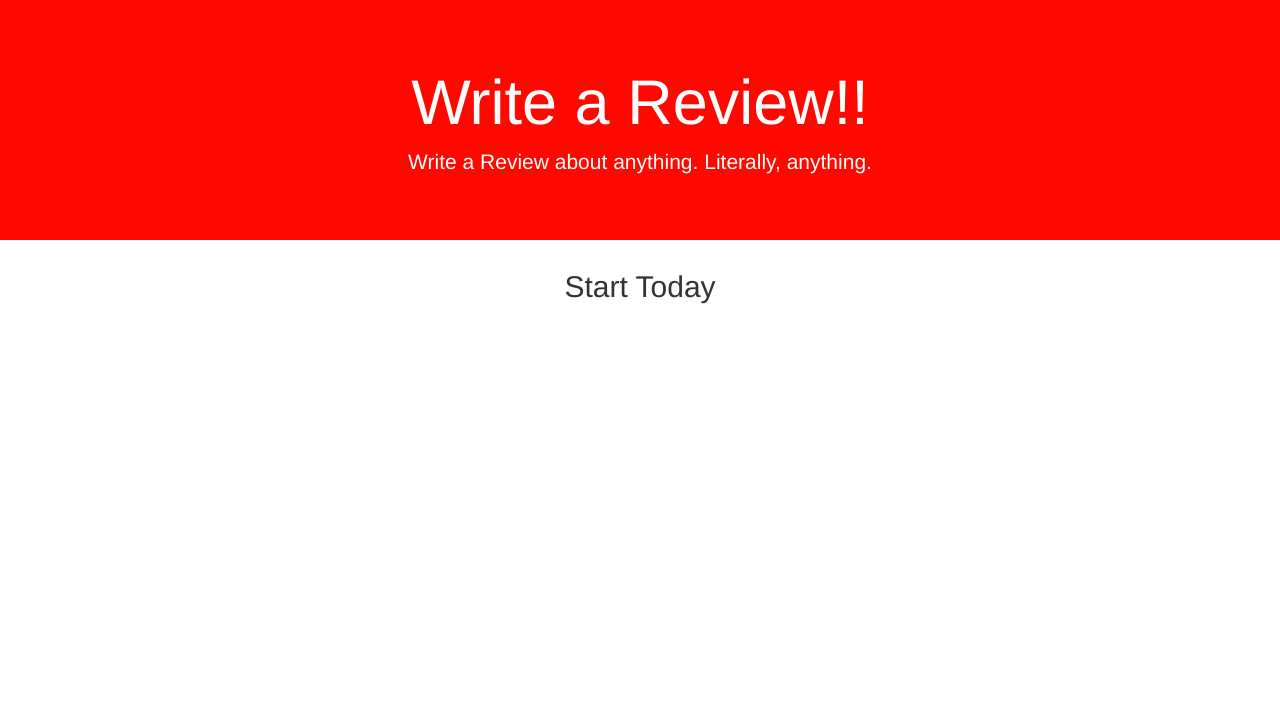
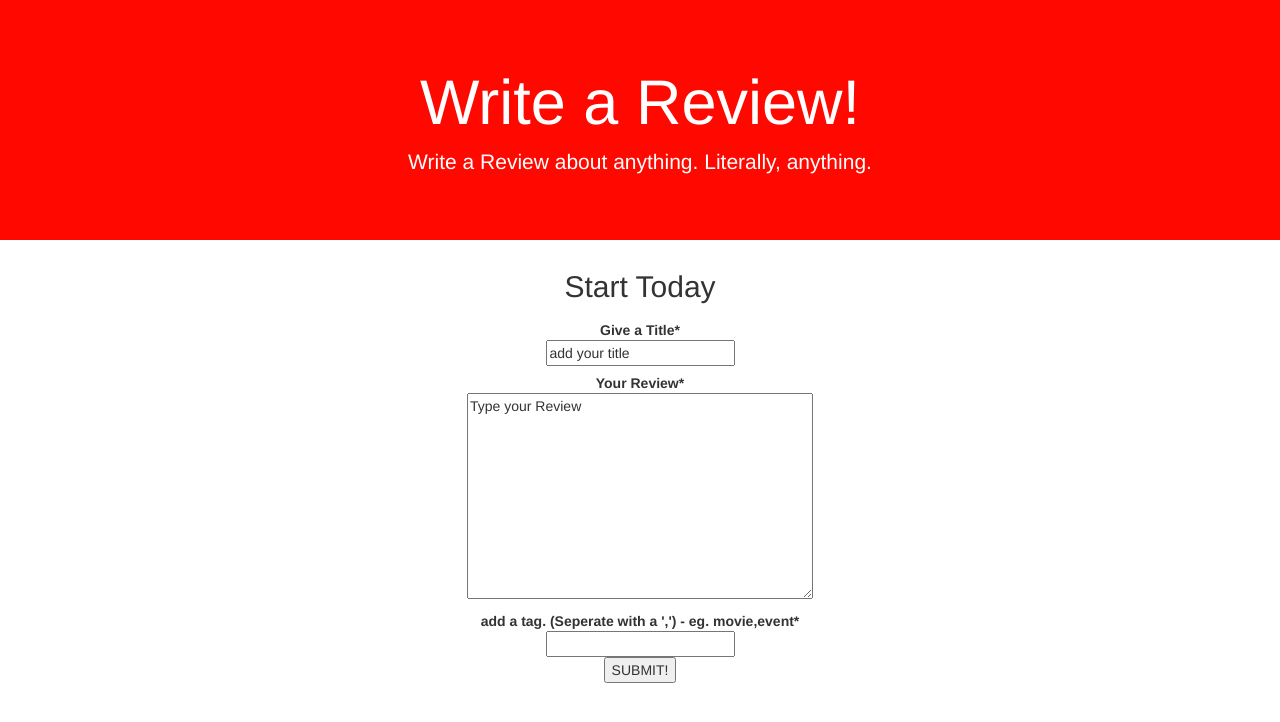
Before and after one commit to pythongiant/NewView, a Django app: page / in a window 1280 px wide. Shown: the top 722 px of the page. Run offline with Django 3.2, Linux system fonts and the light colour scheme; parts of the project's set-up code (start-up, migrations or seed data) failed here and were passed over; some libraries are stand-ins or nearby versions.

Commit message:
added form functionality

```diff
--- a/Review/Review/Review/settings.py
+++ b/Review/Review/Review/settings.py
@@ -37,7 +37,8 @@ INSTALLED_APPS = [
     'django.contrib.sessions',
     'django.contrib.messages',
     'django.contrib.staticfiles',
-    'WriteReview'
+    'WriteReview',
+    'crispy_forms'
 ]
 
 MIDDLEWARE = [
--- /dev/null
+++ b/Review/Review/WriteReview/forms.py
@@ -0,0 +1,8 @@
+from django.forms import forms,extras
+from django import forms
+
+
+class Review(forms.Form):
+    Title=forms.CharField(label="Give a Title",max_length=200,initial="add your title")
+    Review=forms.CharField(label="Your Review",max_length=100000,initial="Type your Review",widget=forms.Textarea)
+    Tags=forms.CharField(label="add a tag. (Seperate with a ',') - eg. movie,event",max_length=5000,initial=" ")
--- a/Review/Review/WriteReview/urls.py
+++ b/Review/Review/WriteReview/urls.py
@@ -6,5 +6,6 @@ from django.conf import settings
 
 from . import views
 urlpatterns=[
-    url(r'^$',views.start,name="Index")
+    url(r'^$',views.start,name="Index"),
+    url(r'^review',views.RevDone,name="RevForm")
 ]+ static(settings.STATIC_URL, document_root=settings.STATIC_ROOT)
--- a/Review/Review/WriteReview/views.py
+++ b/Review/Review/WriteReview/views.py
@@ -1,9 +1,26 @@
+#!usr/bin/python3
+
 from django.shortcuts import render
-
+from . import forms
+#from .models import
 # Create your views here.
 """
 username:srihari
 password:pass1234
 """
+
 def start(request):
+    form = forms.Review()
+    context={"form":form}
+    return render(request,"WriteReview/index.html",context)
+def RevDone(request):
+    Rform=forms.Review
+
+    if request.method == 'POST':
+        form=Rform(request.POST)
+        if form.is_valid():
+            Title=form.cleaned_data['Title']
+            Review=form.cleaned_data['Review']
+            Tags=form.cleaned_data['Tags']
+            print(Title)
     return render(request,"WriteReview/index.html",{})
--- a/Review/Review/templates/WriteReview/index.html
+++ b/Review/Review/templates/WriteReview/index.html
@@ -1,5 +1,7 @@
 <!doctype html>
+{% load crispy_forms_tags %}
 <html>
+
     <head><title>Write a new Review</title>
     <!-- Required meta tags -->
     <meta charset="utf-8">
@@ -18,11 +20,27 @@
     </head>
     <body>
         <div class="jumbotron text-center">
-            <h1>Write a Review!!</h1>
+            <h1>Write a Review!</h1>
             <p>Write a  Review about anything. Literally, anything. </p>
         </div>
         <center>
             <h2>Start Today</h2>
+            <div class="container">
+                    <div class="row">
+                        <div class = "col-sm-8 col-sm-offset-2">
+                            <form class="form-horizontal" enctype="mltipart/form-data" method="POST" action={% url 'RevForm' %} >
+                                {% csrf_token %}
+                                    <span>{{form|crispy}}</span>
+                                {{form.errors}}
+                                <center>
+                                    <button type="submit" value="submit">SUBMIT!</button>
+                                </center>
+                            </form>
+                        </div>
+                    </div>
+                </div>
+
+
         </center>
     </body>
 </html>
```
